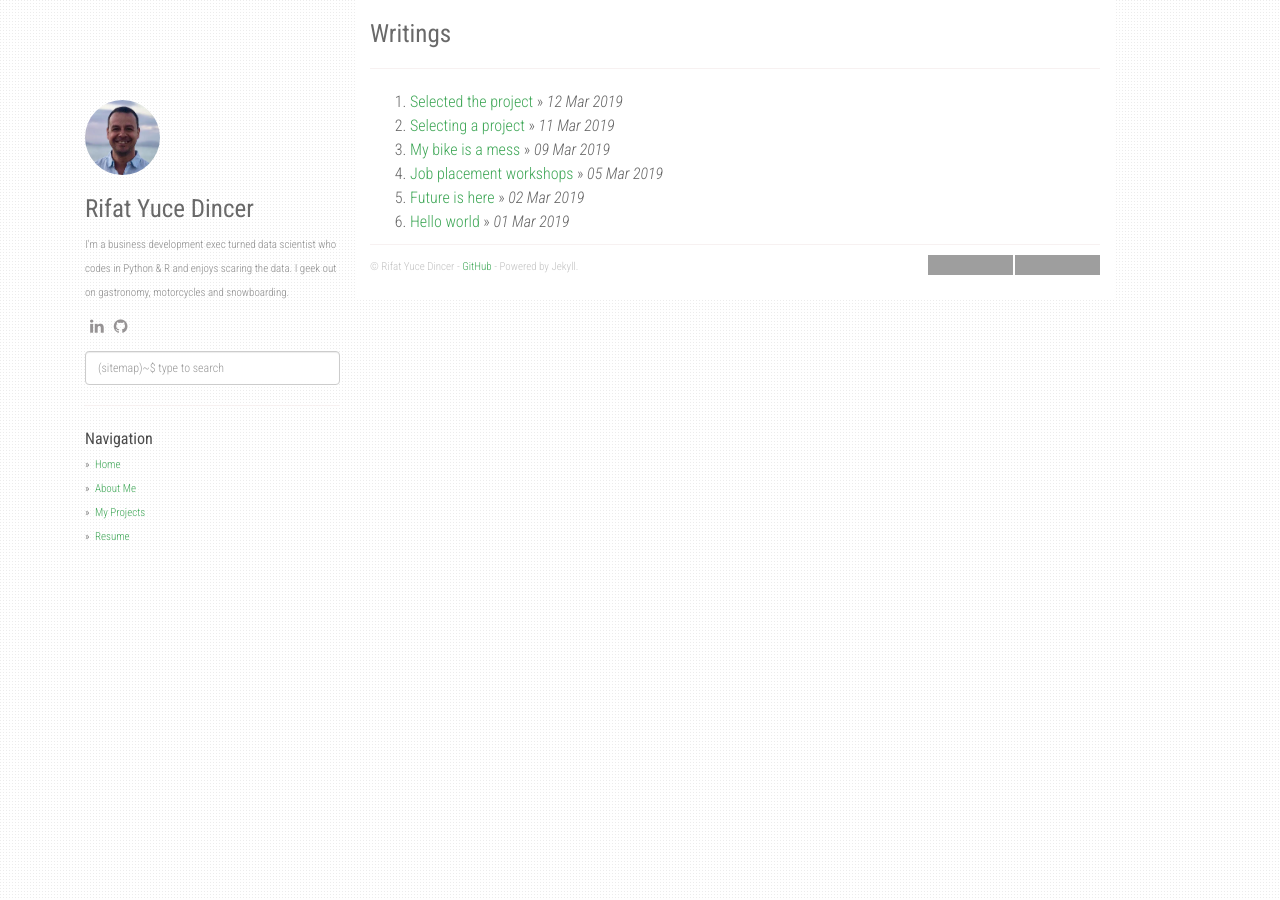
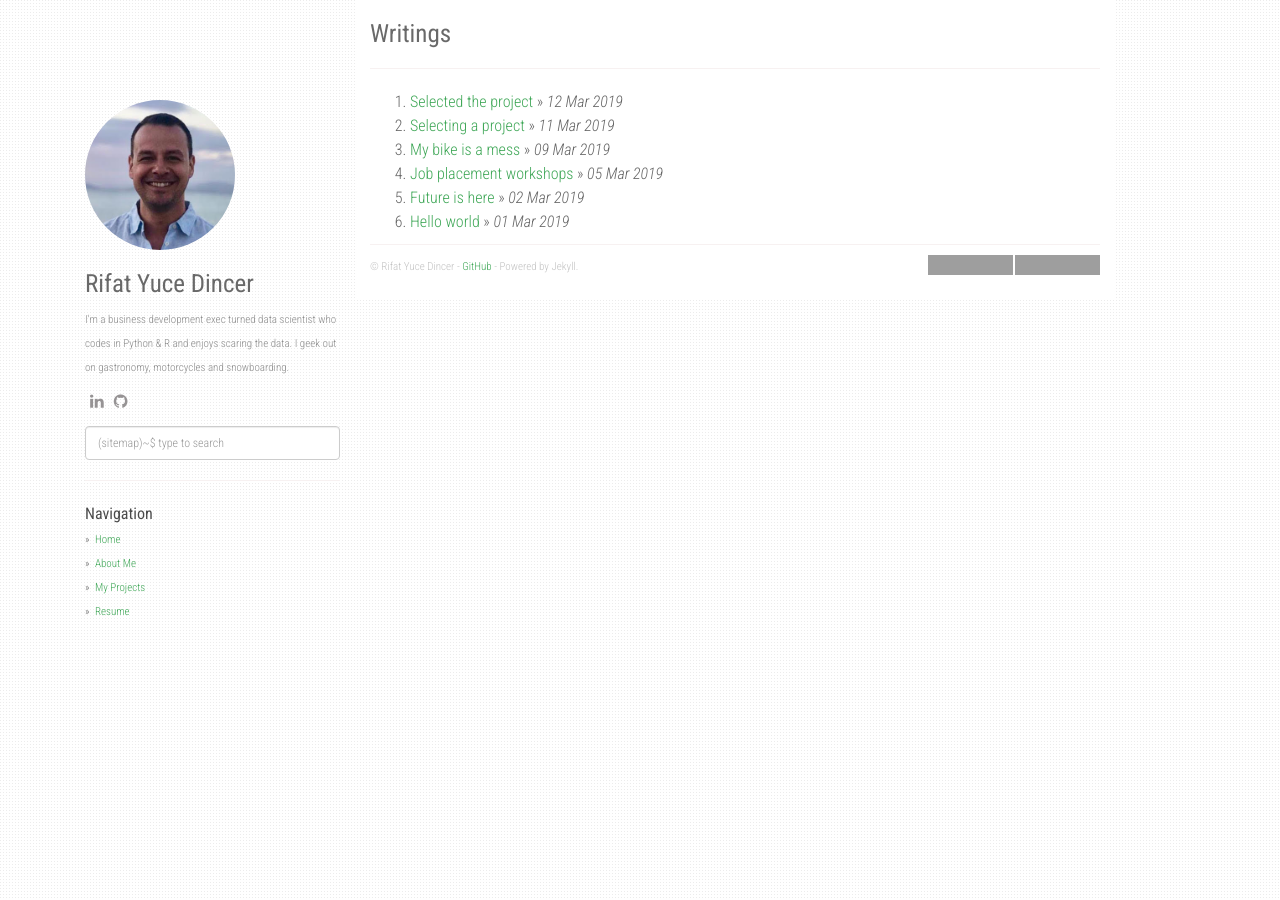
Before and after one commit to yucedincer/yucedincer.github.io, a Jekyll site: the page built from index.html, in a window 1280 px wide. Built offline with Jekyll 4.4.1, drawn with Linux system fonts in a browser that asks for light colours; nearby versions of some CDN libraries; the list of posts is cut into pages by our own code; grey boxes are pictures that could not be loaded.

Commit message:
old post push

```diff
--- a/_layouts/default.html
+++ b/_layouts/default.html
@@ -116,7 +116,7 @@ layout: compress
     <div class="container">
       <div class="col-sm-3">
         <div class="fixed-condition">
-          <a href="/"><img class="profile-avatar" src="{{ site.avatar_url }}" height="75px" width="75px" /></a>
+          <a href="/"><img class="profile-avatar" src="{{ site.avatar_url }}" height="150px" width="150px" /></a>
           <h1 class="author-name">{{ site.author }}</h1>
           {% if site.about %}
             <div class="profile-about">
```
